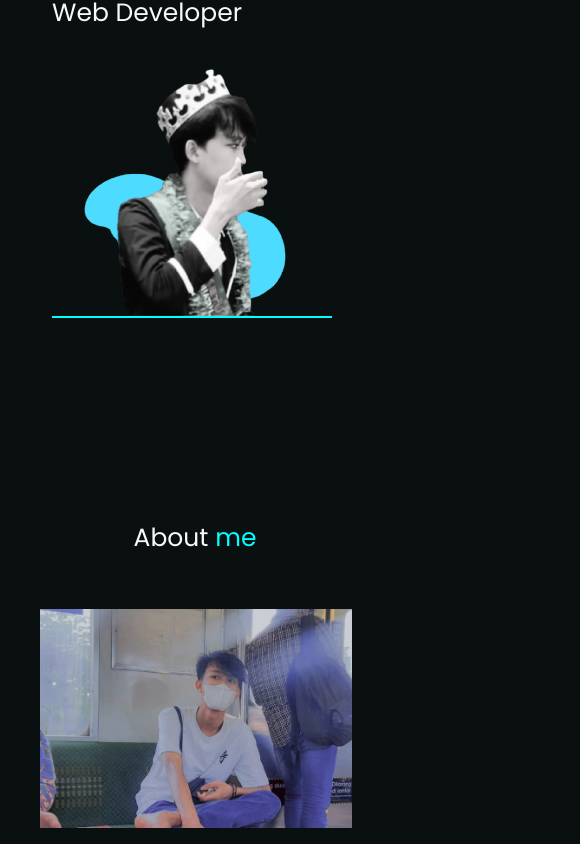
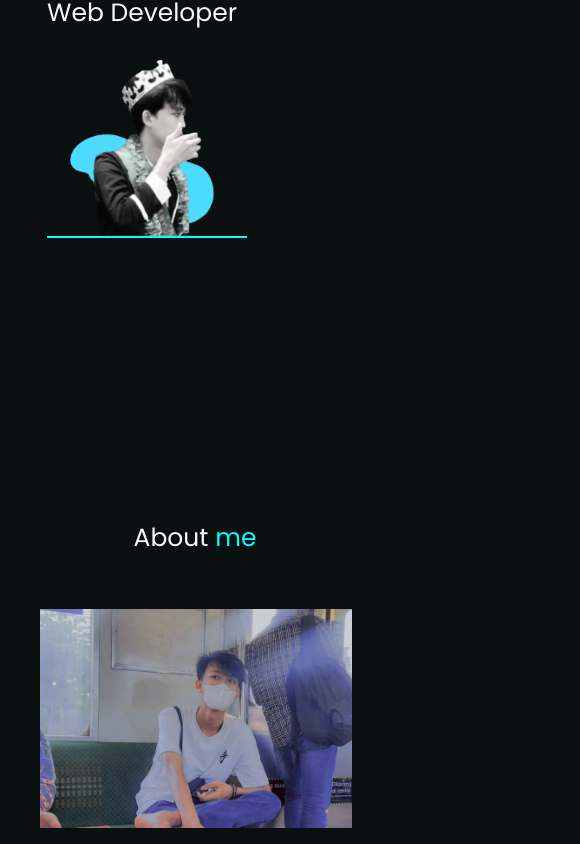
Before and after one commit to akbarramadhan25/akbarportofolio.github.io, a plain HTML site: page index.html in a window 390 px wide. Shown: the part 256-1100 px from the top of the page, 580 px wide, since content can reach past the window. Drawn offline with nearby package versions, Linux system fonts and the light colour scheme.

Commit message:
menambah responsive

```diff
--- a/style.css
+++ b/style.css
@@ -319,7 +319,7 @@ footer .credit a {
 		transform: translateX(100%);
 		transition: all 1s;
 		opacity: 0;
-		margin-right: 560px;
+		margin-right: 200px;
 		margin-top: 50px;
 		padding: 2rem;
 	}
@@ -338,7 +338,7 @@ footer .credit a {
 	}
 	#home #row-home {
 		margin-top: 2rem;
-		margin-left: 40px;
+		margin-left: 35px;
 	}
 	#home #row-home h1 {
 		font-size: 45px;
@@ -347,7 +347,7 @@ footer .credit a {
 		font-size: 25px;
 	}
 	#home #row-home img {
-		width: 280px;
+		width: 200px;
 	}
 	#about {
 		padding-top: 4rem;
```
